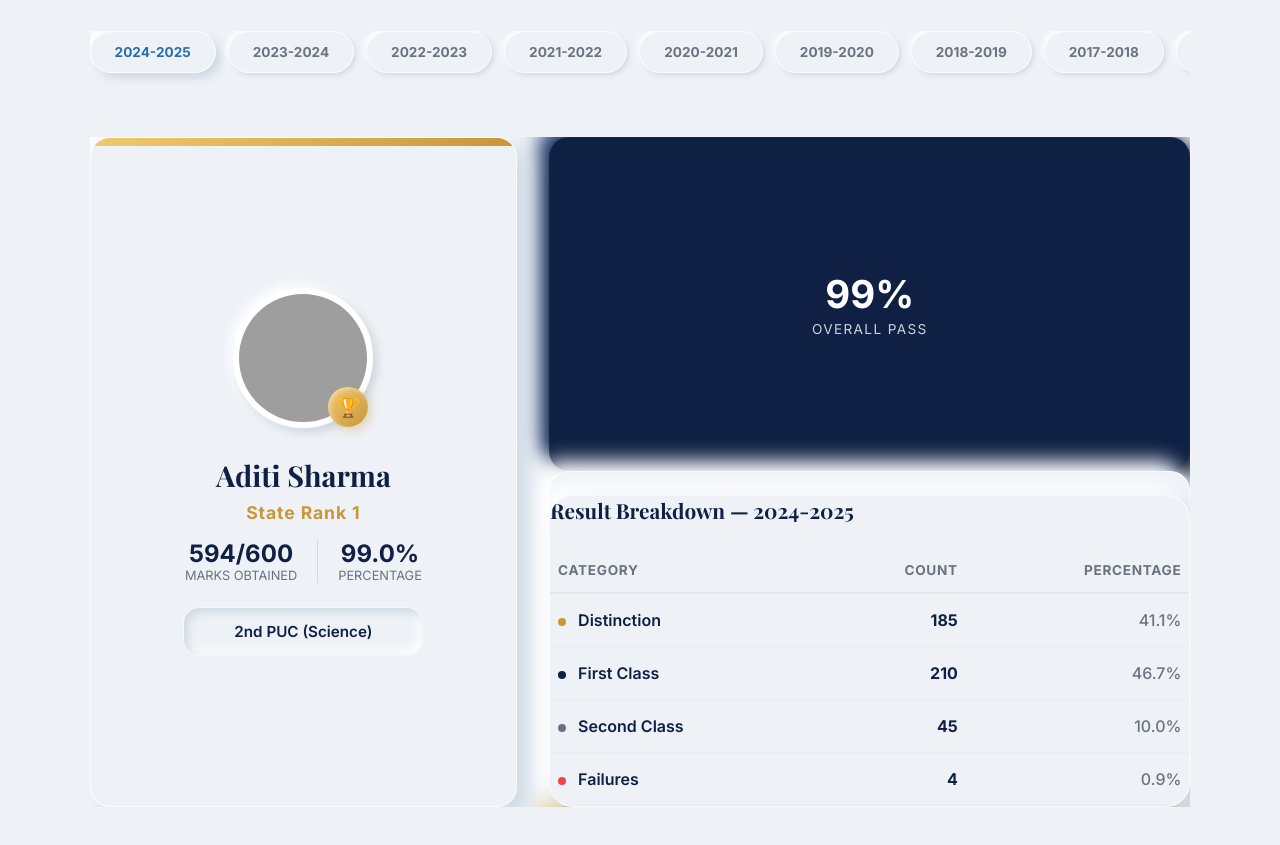
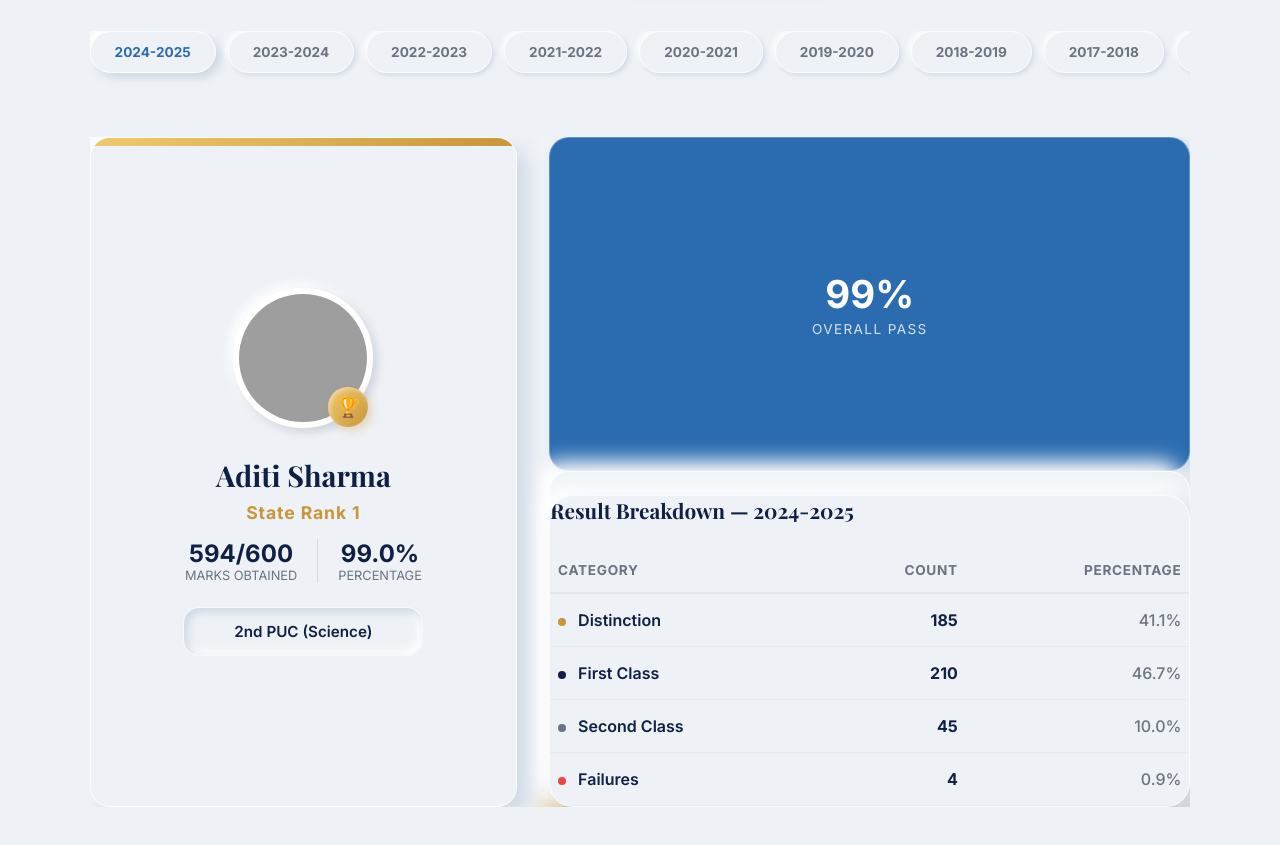
Before and after one commit to jacksonmongbam123/st-antony, a React (Vite) app: page / in a window 1280 px wide. Shown: the part 1900-2745 px from the top of the page. Built offline with nearby package versions, Linux system fonts and the light colour scheme; grey boxes are pictures that could not be loaded.

Commit message:
feat: update overall pass card color to vibrant academic blue

```diff
--- a/src/components.jsx
+++ b/src/components.jsx
@@ -941,16 +941,27 @@ export function AcademicPerformance() {
   >
           <div className="stats-grid" style={{ width: "100%" }}>
             <div
-    className="neu-card-navy"
     style={{
       padding: "24px",
+      background: "#2b6cb0",
       color: T.white,
       textAlign: "center",
-      boxShadow: T.neuNavy,
+      borderRadius: "20px",
+      boxShadow: "5px 5px 15px rgba(43, 108, 176, 0.25), -5px -5px 15px rgba(255, 255, 255, 0.4)",
+      border: "1px solid rgba(255, 255, 255, 0.25)",
       display: "flex",
       flexDirection: "column",
       justifyContent: "center",
-      height: "100%"
+      height: "100%",
+      transition: "all 0.3s cubic-bezier(0.2, 0.8, 0.2, 1)"
+    }}
+    onMouseEnter={(e) => {
+      e.currentTarget.style.transform = "translateY(-2px)";
+      e.currentTarget.style.boxShadow = "8px 8px 20px rgba(43, 108, 176, 0.35), -8px -8px 20px rgba(255, 255, 255, 0.45)";
+    }}
+    onMouseLeave={(e) => {
+      e.currentTarget.style.transform = "none";
+      e.currentTarget.style.boxShadow = "5px 5px 15px rgba(43, 108, 176, 0.25), -5px -5px 15px rgba(255, 255, 255, 0.4)";
     }}
   >
               <div style={{ fontSize: "2.4rem", fontWeight: 800, marginBottom: 4 }}>{Math.floor(data.passPercentage)}%</div>
```
